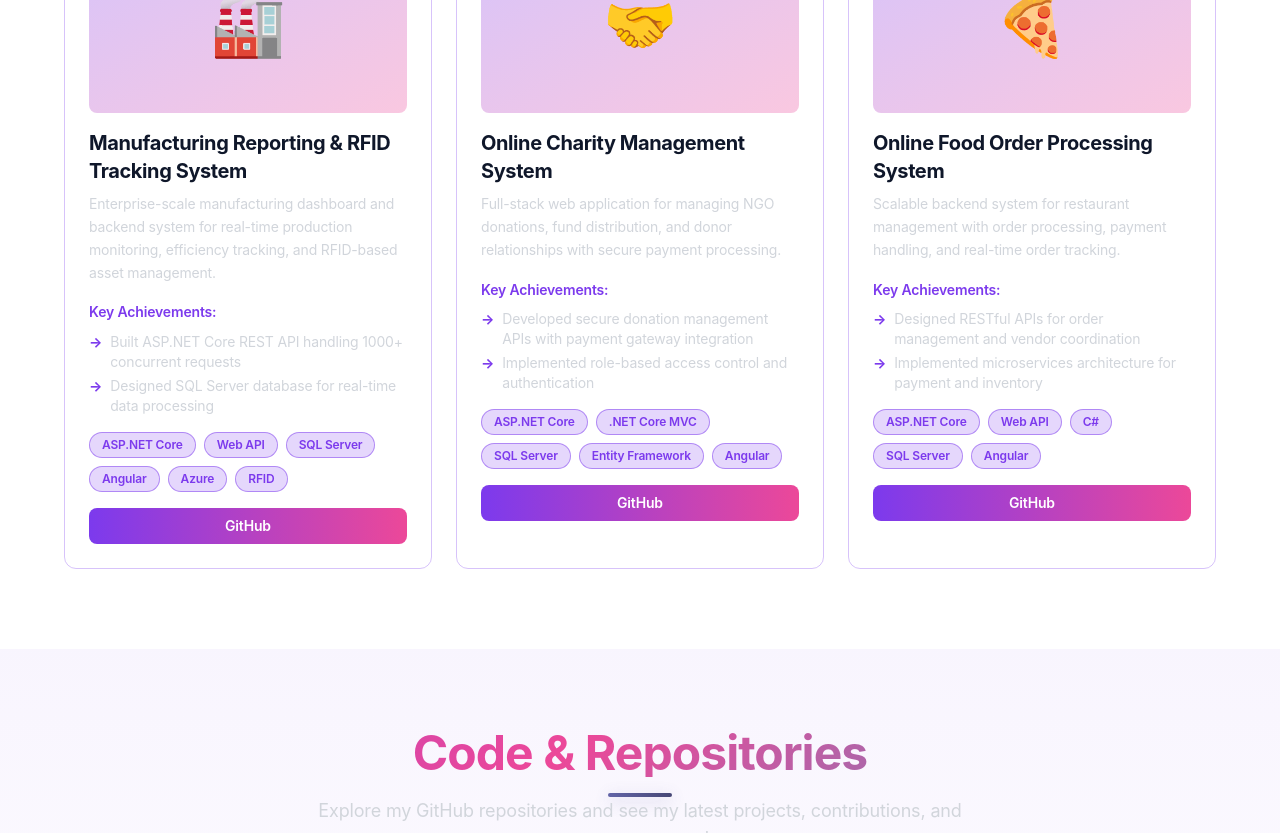
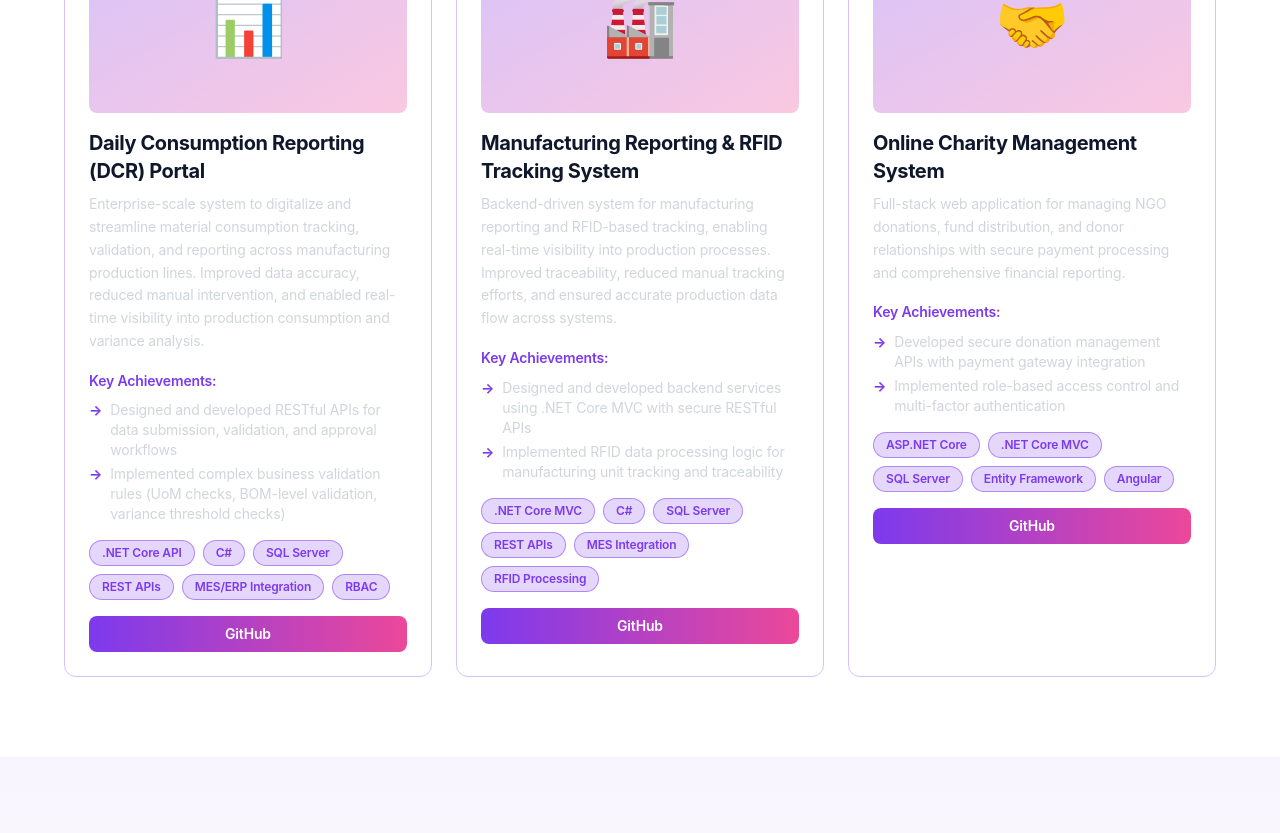
Before and after one commit to Jaison-077/Portfolio, a Next.js app: page / in a window 1280 px wide. Shown: the part 4960-5793 px from the top of the page. Built offline with nearby package versions, Linux system fonts and the light colour scheme.

Commit message:
feat: Update project details and achievements in Projects component for improved clarity and accuracy

```diff
--- a/src/components/Projects.tsx
+++ b/src/components/Projects.tsx
@@ -16,50 +16,52 @@ type Project = {
 const projects: Project[] = [
   {
     id: 1,
+    title: 'Daily Consumption Reporting (DCR) Portal',
+    description:
+      'Enterprise-scale system to digitalize and streamline material consumption tracking, validation, and reporting across manufacturing production lines. Improved data accuracy, reduced manual intervention, and enabled real-time visibility into production consumption and variance analysis.',
+    achievements: [
+      'Designed and developed RESTful APIs for data submission, validation, and approval workflows',
+      'Implemented complex business validation rules (UoM checks, BOM-level validation, variance threshold checks)',
+      'Designed optimized SQL Server schemas for transactions, summaries, and audit logs',
+      'Integrated with MES/ERP systems for actual vs. standard BOM comparison and deviation detection',
+      'Developed role-based access control (RBAC) with multi-level approval workflows',
+      'Implemented comprehensive audit logging for compliance and traceability'
+    ],
+    tags: ['.NET Core API', 'C#', 'SQL Server', 'REST APIs', 'MES/ERP Integration', 'RBAC'],
+    image: '📊',
+    github: 'https://github.com/Jaison-077',
+  },
+  {
+    id: 2,
     title: 'Manufacturing Reporting & RFID Tracking System',
     description:
-      'Enterprise-scale manufacturing dashboard and backend system for real-time production monitoring, efficiency tracking, and RFID-based asset management.',
+      'Backend-driven system for manufacturing reporting and RFID-based tracking, enabling real-time visibility into production processes. Improved traceability, reduced manual tracking efforts, and ensured accurate production data flow across systems.',
     achievements: [
-      'Built ASP.NET Core REST API handling 1000+ concurrent requests',
-      'Designed SQL Server database for real-time data processing',
-      'Developed Angular dashboards with real-time data visualization',
-      'Integrated RFID scanning for production flow tracking',
-      'Deployed on Azure with auto-scaling capabilities'
+      'Designed and developed backend services using .NET Core MVC with secure RESTful APIs',
+      'Implemented RFID data processing logic for manufacturing unit tracking and traceability',
+      'Designed and maintained SQL Server databases for RFID data and production records',
+      'Integrated backend services with Manufacturing Execution Systems (MES) for real-time synchronization',
+      'Optimized backend workflows for real-time data processing and system reliability',
+      'Enabled accurate production data flow across integrated manufacturing systems'
     ],
-    tags: ['ASP.NET Core', 'Web API', 'SQL Server', 'Angular', 'Azure', 'RFID'],
+    tags: ['.NET Core MVC', 'C#', 'SQL Server', 'REST APIs', 'MES Integration', 'RFID Processing'],
     image: '🏭',
     github: 'https://github.com/Jaison-077',
   },
   {
-    id: 2,
+    id: 3,
     title: 'Online Charity Management System',
     description:
-      'Full-stack web application for managing NGO donations, fund distribution, and donor relationships with secure payment processing.',
+      'Full-stack web application for managing NGO donations, fund distribution, and donor relationships with secure payment processing and comprehensive financial reporting.',
     achievements: [
       'Developed secure donation management APIs with payment gateway integration',
-      'Implemented role-based access control and authentication',
+      'Implemented role-based access control and multi-factor authentication',
       'Built responsive Angular frontend for donor registration and tracking',
       'Optimized SQL queries reducing data retrieval time by 40%',
-      'Created comprehensive reporting module for fund analysis'
+      'Created comprehensive financial reporting and fund analysis modules'
     ],
     tags: ['ASP.NET Core', '.NET Core MVC', 'SQL Server', 'Entity Framework', 'Angular'],
     image: '🤝',
-    github: 'https://github.com/Jaison-077',
-  },
-  {
-    id: 3,
-    title: 'Online Food Order Processing System',
-    description:
-      'Scalable backend system for restaurant management with order processing, payment handling, and real-time order tracking.',
-    achievements: [
-      'Designed RESTful APIs for order management and vendor coordination',
-      'Implemented microservices architecture for payment and inventory',
-      'Built real-time order status tracking system',
-      'Created comprehensive testing suite with 85% code coverage',
-      'Optimized API response time from 800ms to 150ms'
-    ],
-    tags: ['ASP.NET Core', 'Web API', 'C#', 'SQL Server', 'Angular'],
-    image: '🍕',
     github: 'https://github.com/Jaison-077',
   },
 ]
```
